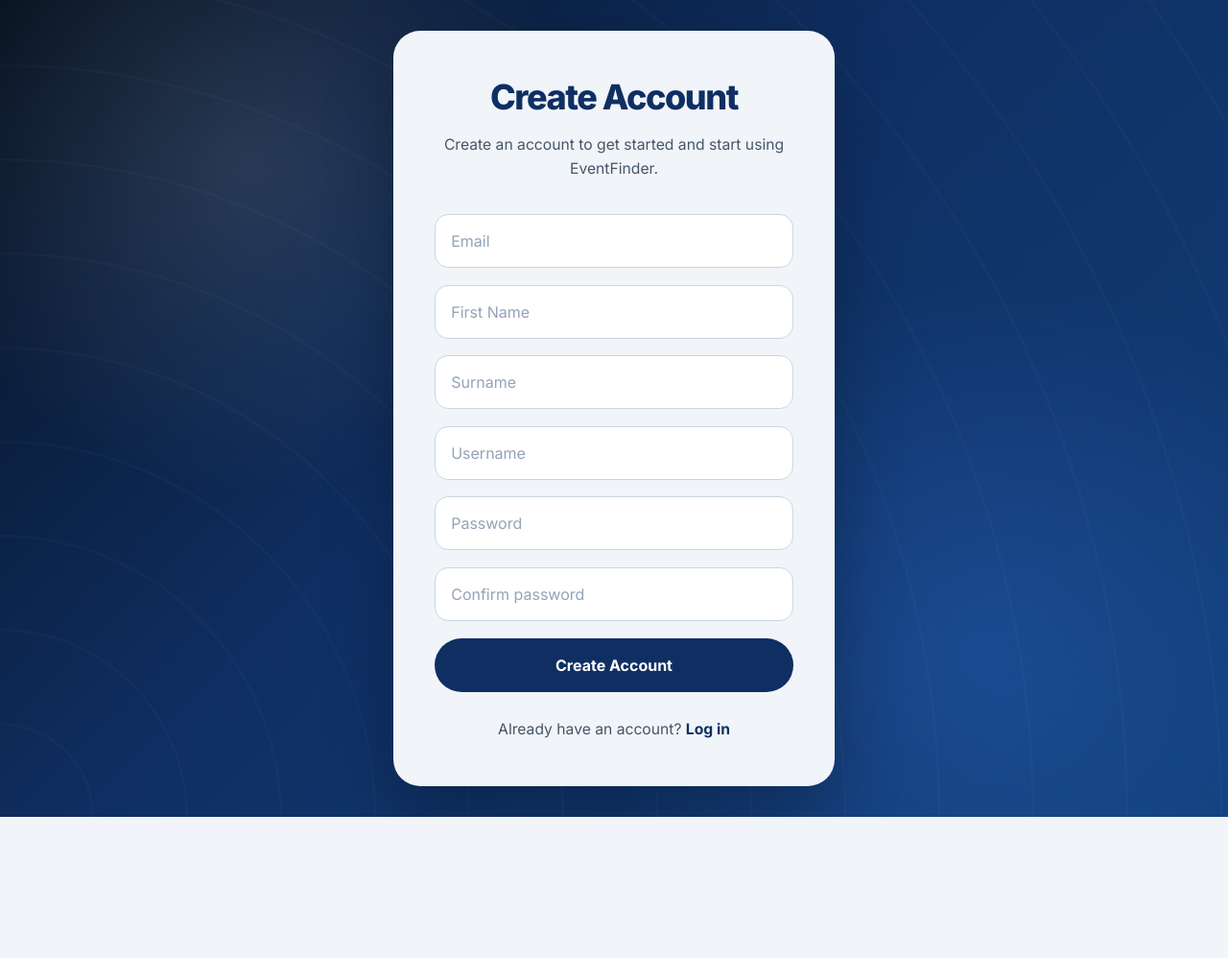
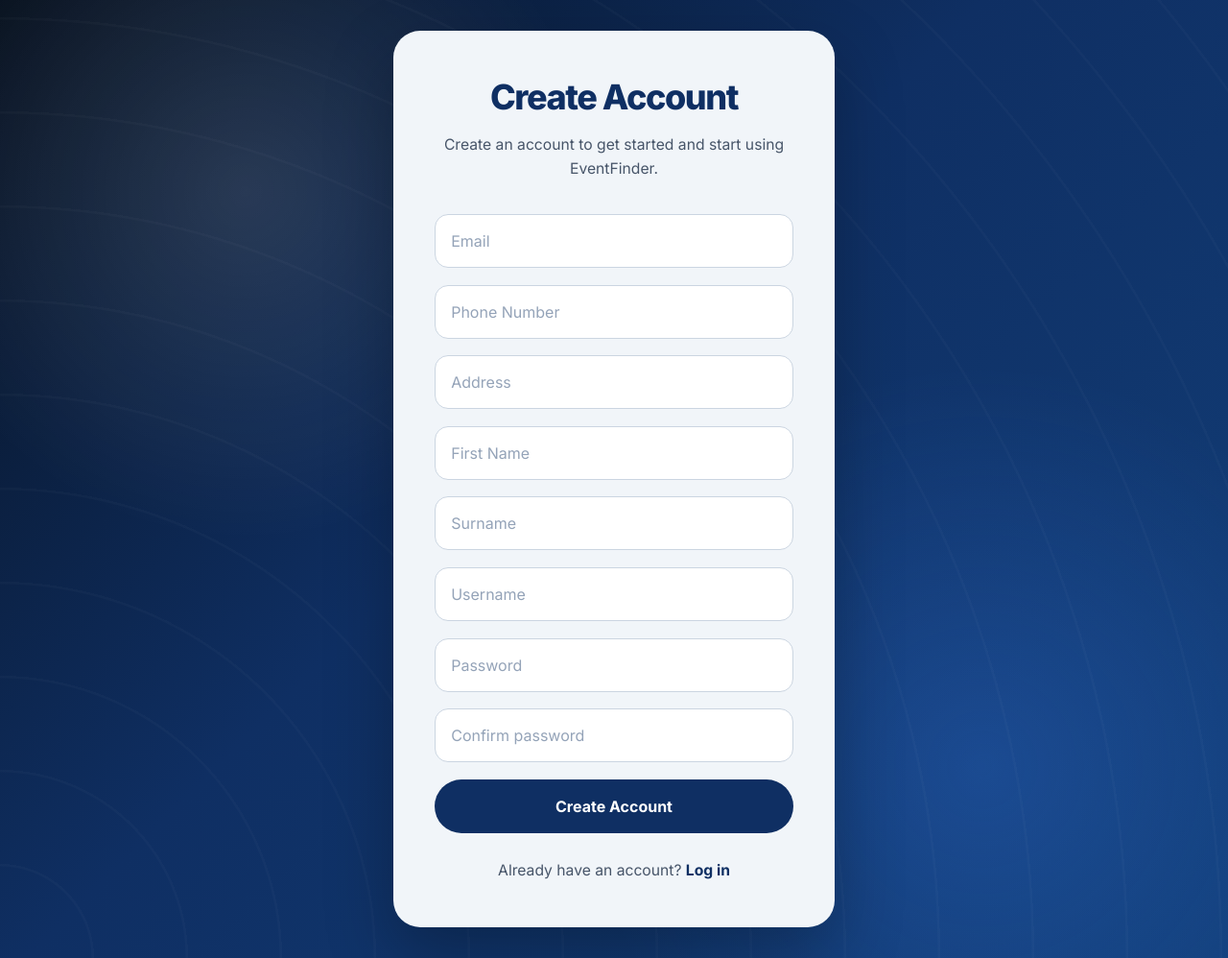
Before and after one commit to MagnusWOAH77/IAB207, a Flask app: page /signup in a window 1280 px wide. Shown: the whole page at 96% size. Before the commit the page ends 851 px from the top, so only its background shows below. Run offline with Flask 3, Linux system fonts and the light colour scheme; some libraries are stand-ins or nearby versions.

Commit message:
Added new fields to signup page as it tutor said, removed @login_required from index and added auth checks. Added Assignment declearation form to git

```diff
--- a/database/User.py
+++ b/database/User.py
@@ -9,3 +9,5 @@ class User(db.Model):
     email: Mapped[str] = mapped_column(unique=True)
     first_name: Mapped[str]
     surname: Mapped[str]
+    phone_number: Mapped[int]
+    address: Mapped[str]
--- a/forms/signup.py
+++ b/forms/signup.py
@@ -1,5 +1,5 @@
 from flask_wtf import FlaskForm
-from wtforms import StringField, SubmitField
+from wtforms import StringField, SubmitField, IntegerField
 from wtforms.validators import DataRequired
 
 
@@ -11,6 +11,8 @@ User signup form
 
 class SignupForm(FlaskForm):
     email = StringField("Email", validators=[DataRequired()])
+    phone_number = IntegerField("PhoneNumber", validators=[DataRequired()])
+    address = StringField("Address", validators=[DataRequired()])
     first_name = StringField("Email", validators=[DataRequired()])
     surname = StringField("Email", validators=[DataRequired()])
     username = StringField("Username", validators=[DataRequired()])
--- a/main.py
+++ b/main.py
@@ -44,7 +44,6 @@ def load_user(user_id):
     return User.get_user(user_id)
 
 @app.route("/")
-@login_required
 def index():
     selected_genre = request.args.get("genre")
     search = request.args.get("search")
@@ -255,22 +254,30 @@ def signup_page():
         # hash password
         password_hash = bcrypt.hashpw(form.password.data.encode("utf-8"), bcrypt.gensalt())
 
-        # create user
-        user = DBUser(
-            username=form.username.data,
-            password=password_hash.decode("utf-8"),
-            email=form.email.data,
-            first_name=form.first_name.data,
-            surname=form.surname.data
-            )
-        db.session.add(user)
-        db.session.commit()
+        if len(str(form.phone_number.data)) != 10:
+            return render_template("signup.html", title="Sign Up", form=form, alerts=["Phone number must be 10 Characters"])
+
+        try:
+            # create user
+            user = DBUser(
+                username=form.username.data,
+                password=password_hash.decode("utf-8"),
+                email=form.email.data,
+                first_name=form.first_name.data,
+                surname=form.surname.data,
+                phone_number=form.phone_number.data,
+                address=form.address.data
+                )
+            db.session.add(user)
+            db.session.commit()
+        except:
+            return render_template("signup.html", title="Sign Up", form=form, alerts=["Username or Email already exists"])
 
         #login
         login_user(User(user.id, user.username, user.password))
         return redirect(url_for("index"))
 
-    return render_template("signup.html", title="Sign Up", form=form)
+    return render_template("signup.html", title="Sign Up", form=form, alerts=[])
 
 @app.route("/login", methods=["GET", "POST"])
 def login_page():
--- a/templates/signup.html
+++ b/templates/signup.html
@@ -2,6 +2,16 @@
 
 {% block content %}
 
+
+{% for alert in alerts %}
+
+<div class="position-fixed top-0 start-0 w-100 p-3" style="z-index: 1100;">
+  <div class="alert alert-danger alert-dismissible fade show" role="alert">
+    {{alert}}
+  </div>
+</div>
+
+{% endfor %}
 <div class="auth-page">
     <div class="auth-box">
 
@@ -17,6 +27,16 @@
             <div class="auth-field">
                 {{ form.email.label(class="form-label") }}
                 {{ form.email(class="form-control", placeholder="Email") }}
+            </div>
+
+            <div class="auth-field">
+                {{ form.phone_number.label(class="form-label") }}
+                {{ form.phone_number(class="form-control", placeholder="Phone Number") }}
+            </div>
+
+            <div class="auth-field">
+                {{ form.address.label(class="form-label") }}
+                {{ form.address(class="form-control", placeholder="Address") }}
             </div>
 
             <div class="auth-field">
```
Also changed, not shown: templates/navbar.html (+13 -0 lines), 1 other file.
